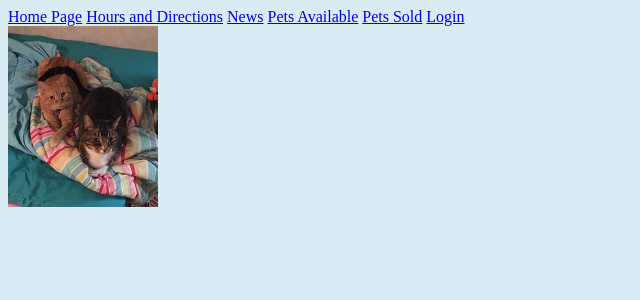
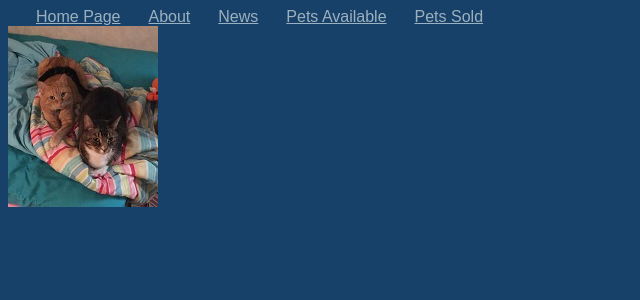
Before and after one commit to josieclarke/simpson_pet_company, a PHP site: page /sign_up.html in a window 1280 px wide. Shown: the top 300 px of the page, without its empty margins (0-640 px from the left). Run offline with PHP 8.4, Linux system fonts and the light colour scheme.

Commit message:
Chnaged links into a table and  made nav bar. chnaged color scheme

```diff
--- a/public_html/css_drew_geisert_css.css
+++ b/public_html/css_drew_geisert_css.css
@@ -5,9 +5,34 @@ p {
 }
 
 body {
-    background-color: #DAECF3
+
+    background-color: #184169;
+    font-family: arial, sans-serif;
 }
 
 header {
-    color: #012D41
+    color: #9cb1bf
 }
+
+nav ul {
+
+    list-style-type: none;
+    margin: 0;
+    padding: 0;
+    overflow: hidden;
+    display: block;
+    padding-right: 14px;
+    padding-left: 14px;
+
+}
+
+nav li {
+
+    float: left;
+}
+nav li a {
+
+    padding-left: 14px;
+    padding-right: 14px;
+    color: #9cb1bf
+}
--- a/public_html/css_drew_geisert_css.html
+++ /dev/null
@@ -1,5 +0,0 @@
-<!-- If stuff isn't showing hold shoft when you refresh -->
-
-p.beginnings {
-    text color: red
-}
--- a/public_html/sign_up.html
+++ b/public_html/sign_up.html
@@ -12,12 +12,30 @@
 
 <body>
 <header>
-  <a href="index.html">Home Page</a>
-  <a href="hours_directions.html">Hours and Directions</a>
-  <a href="news.html">News</a>
-  <a href="pets_avaliable.html">Pets Available</a>
-  <a href="pets_sold.html">Pets Sold</a>
-  <a href="login.html">Login</a>
+<nav>
+
+    <ul>
+
+        <li>
+            <a href="index.html">Home Page</a>
+        </li>
+
+        <li>
+            <a href="about.html">About</a>
+        </li>
+
+        <li>
+            <a href="news.html">News</a>
+        </li>
+        <li>
+            <a href="pets_avaliable.html">Pets Available</a>
+        </li>
+        <li>
+            <a href="pets_sold.html">Pets Sold</a>
+        </li>
+    </ul>
+</nav>
+
  </header>
  <img src="img/Cats.jpg" alt="Cats" />
  </body>
```
Also changed, not shown: public_html/about.html (+25 -6 lines), public_html/hours_directions.html (+27 -5 lines), public_html/index.html (+28 -6 lines), public_html/login.html (+24 -6 lines), public_html/news.html (+26 -5 lines), public_html/pets_avaliable.html (+25 -5 lines), public_html/pets_sold.html (+26 -5 lines).
